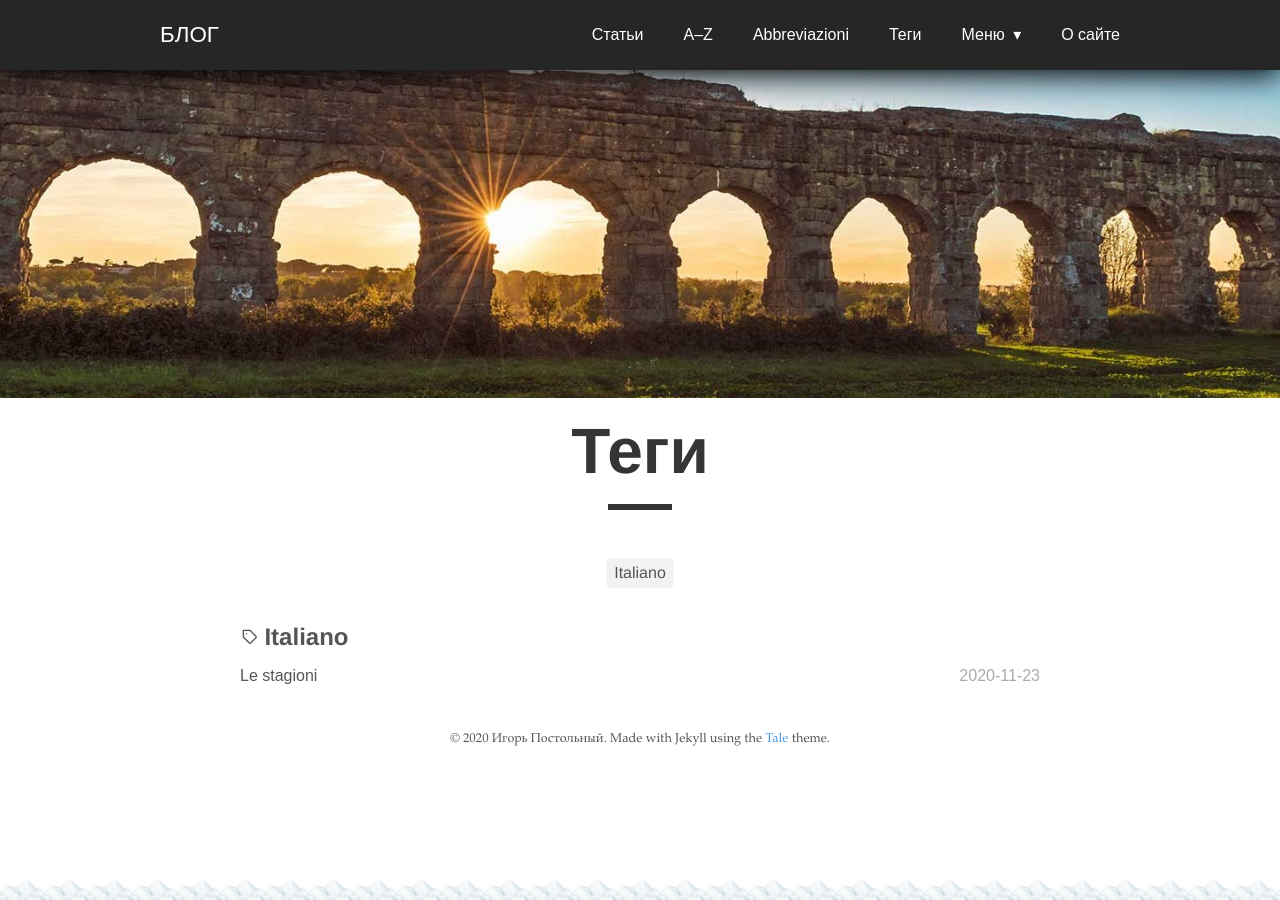
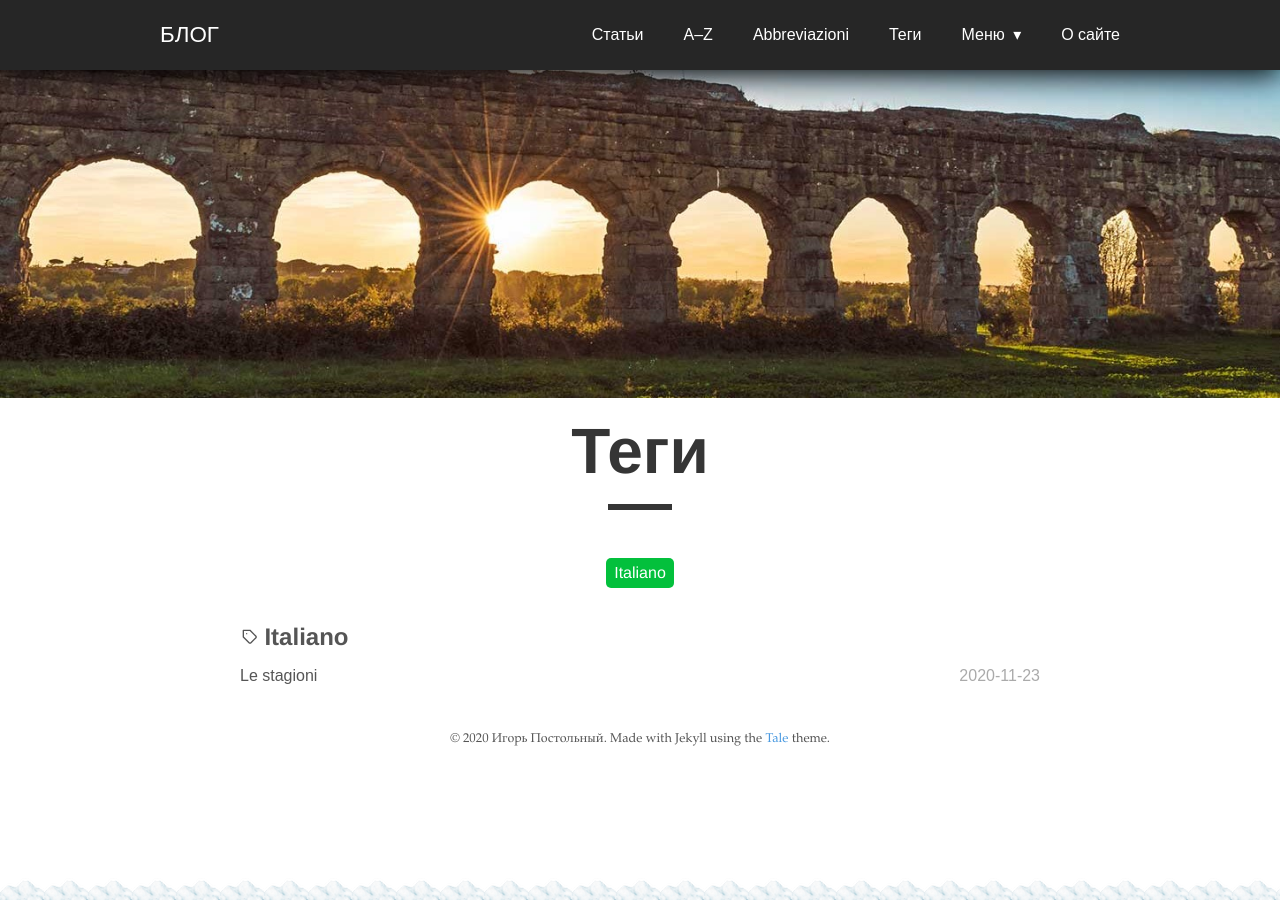
Before and after one commit to postolny/postolny.github.io, a Jekyll site: the page built from _pages/tags.html, in a window 1280 px wide. Built offline with Jekyll 4.4.1, drawn with Linux system fonts in a browser that asks for light colours; nearby versions of some CDN libraries.

Commit message:
Update _tags.scss

```diff
--- a/_sass/tale/_tags.scss
+++ b/_sass/tale/_tags.scss
@@ -24,14 +24,15 @@
       display: inline-block;
       margin: 0 0.1rem 0.2rem;
       padding: 0.2rem 0.5rem;
-      background: rgba(0, 0, 0, 0.05);
+      background: #03c03c;
       border-radius: 5px;
-      color: $default-color;
+      color: #fff;
       text-decoration: none;
+      transition: background 300ms ease-in-out;
 
       &:hover,
       &:active {
-        background: rgba(0, 0, 0, 0.1);
+        background: #019a2f;
       }
     }
   }
```
